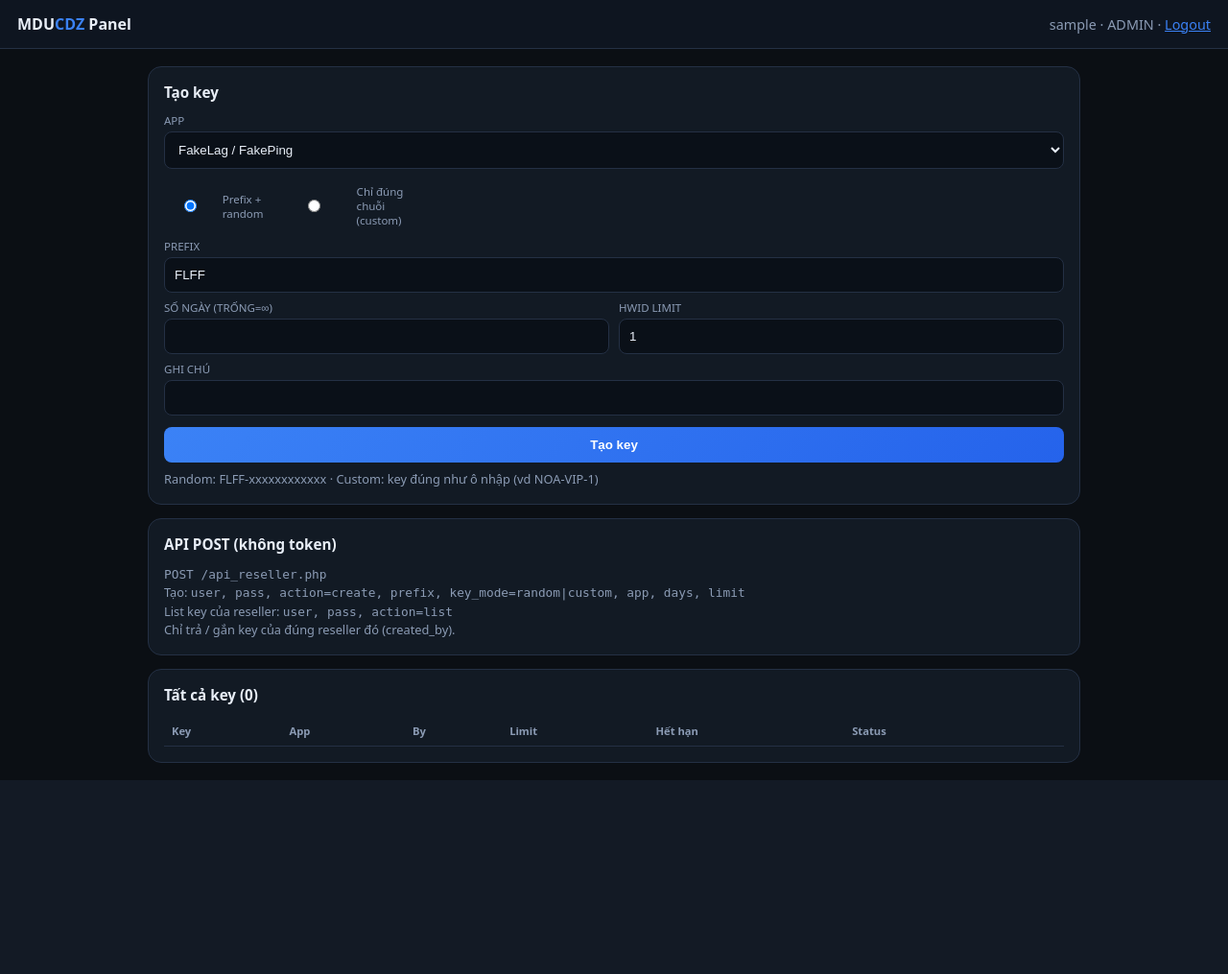
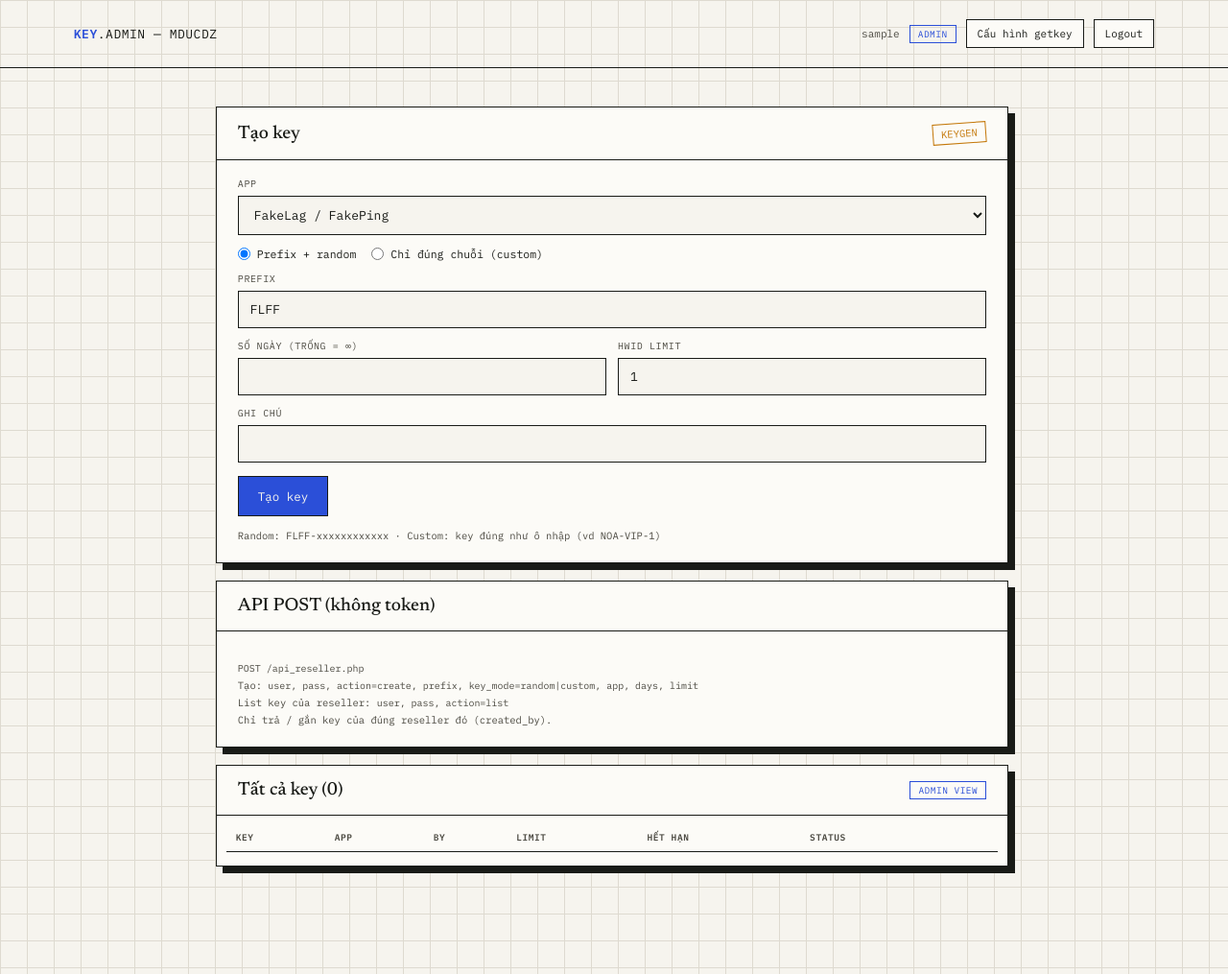
Before and after one commit to duc180478-afk/server-check-key, a PHP site: page /admin/index.php in a window 1280 px wide. Shown: the whole page at 96% size. Before the commit the page ends 813 px from the top, so only its background shows below. Run offline with PHP 8.4, Linux system fonts and the light colour scheme; the visitor is signed in with stand-in values (Sample User, id 1); lists and menus that the app fills with data are empty; some libraries are stand-ins or nearby versions.

Commit message:
Update index.php

```diff
--- a/admin/index.php
+++ b/admin/index.php
@@ -20,7 +20,6 @@ function fmtExp($s) {
     return $label . " (còn {$h}h{$m}m)";
 }
 
-
  $isReseller = adminIsReseller();
  $name = adminUsername();
  $msg = $_GET['msg'] ?? '';
@@ -37,75 +36,144 @@ $apps = defined('SYSTEM_APPS') ? SYSTEM_APPS : [
 <html lang="vi">
 <head>
 <meta charset="UTF-8">
-<meta name="viewport" content="width=device-width,initial-scale=1">
-<title>Key Panel</title>
+<meta name="viewport" content="width=device-width, initial-scale=1">
+<meta name="theme-color" content="#F6F4EE">
+<title>Key Panel — KEY.SYS</title>
+<link rel="preconnect" href="https://fonts.googleapis.com">
+<link rel="preconnect" href="https://fonts.gstatic.com" crossorigin>
+<link href="https://fonts.googleapis.com/css2?family=Newsreader:ital,wght@0,400;0,500;0,600&family=IBM+Plex+Mono:wght@400;500;600&display=swap" rel="stylesheet">
 <style>
-:root{--bg:#0b0f14;--p:#121a24;--line:#243044;--t:#e8eef7;--m:#8b9bb4;--a:#3b82f6;--ok:#34d399;--bad:#f87171}
-*{box-sizing:border-box;margin:0;padding:0}
-body{font-family:system-ui,sans-serif;background:var(--bg);color:var(--t)}
-.top{display:flex;justify-content:space-between;align-items:center;padding:14px 18px;border-bottom:1px solid var(--line);background:#0e1520;flex-wrap:wrap;gap:8px}
-.brand{font-weight:800}.brand span{color:var(--a)}
-.wrap{max-width:1000px;margin:0 auto;padding:18px 14px;display:grid;gap:14px}
-.card{background:var(--p);border:1px solid var(--line);border-radius:14px;padding:16px}
-h2{font-size:.95rem;margin-bottom:12px}
-label{display:block;font-size:.72rem;color:var(--m);margin:8px 0 4px;text-transform:uppercase}
-input,select{width:100%;padding:10px;border-radius:8px;border:1px solid var(--line);background:#0a1018;color:var(--t)}
-.row{display:grid;grid-template-columns:1fr 1fr;gap:10px}
-@media(max-width:640px){.row{grid-template-columns:1fr}}
-button{margin-top:12px;padding:11px 14px;border:0;border-radius:8px;background:linear-gradient(135deg,#3b82f6,#2563eb);color:#fff;font-weight:700;cursor:pointer;width:100%}
-.msg{padding:10px;background:#0f2a1d;color:var(--ok);border-radius:8px}
-.keys-out{background:#0a1018;border:1px dashed var(--a);border-radius:8px;padding:12px;font-family:monospace;word-break:break-all;margin-top:8px}
-table{width:100%;border-collapse:collapse;font-size:.82rem}
-th,td{padding:8px;border-bottom:1px solid var(--line);text-align:left}
-th{color:var(--m);font-size:.7rem}
-.mono{font-family:monospace;font-size:.78rem}
-.hint{font-size:.8rem;color:var(--m);line-height:1.5;margin-top:8px}
-.mode{display:flex;gap:12px;margin:8px 0;font-size:.9rem}
+:root{--paper:#F6F4EE;--card:#FCFBF7;--ink:#191B17;--ink-soft:#4C4A42;--grid:#DEDAD0;--accent:#2B4FD8;--accent-ink:#F6F4EE;--amber:#C4780A;--line:#191B17;color-scheme:light;}
+@media(prefers-color-scheme:dark){
+  :root{--paper:#15160F;--card:#1C1D15;--ink:#EDEAE0;--ink-soft:#A6A295;--grid:#2B2C22;--accent:#7D95F5;--accent-ink:#15160F;--amber:#E0A03E;--line:#EDEAE0;color-scheme:dark;}
+}
+*{box-sizing:border-box;}
+body{margin:0;background:var(--paper);color:var(--ink);font-family:"Newsreader",serif;
+  background-image:linear-gradient(var(--grid) 1px,transparent 1px),linear-gradient(90deg,var(--grid) 1px,transparent 1px);
+  background-size:28px 28px;}
+code{font-family:"IBM Plex Mono",monospace;font-size:.95em;}
+
+.bar{display:flex;align-items:center;justify-content:space-between;gap:14px;padding:20px 6vw;border-bottom:1.3px solid var(--line);flex-wrap:wrap;position:relative;}
+.wm{font-family:"IBM Plex Mono",monospace;font-size:13px;letter-spacing:.04em;}
+.wm b{color:var(--accent);}
+.bar-right{display:flex;align-items:center;gap:10px;flex-wrap:wrap;}
+.who{font-family:"IBM Plex Mono",monospace;font-size:11px;color:var(--ink-soft);}
+.pill{font-family:"IBM Plex Mono",monospace;font-size:9.5px;border:1px solid var(--accent);color:var(--accent);padding:2px 8px;letter-spacing:.05em;}
+.pill.reseller{border-color:var(--amber);color:var(--amber);}
+.tbtn{font-family:"IBM Plex Mono",monospace;font-size:11px;color:var(--ink);text-decoration:none;border:1.3px solid var(--line);background:var(--card);padding:7px 11px;transition:border-color .18s,color .18s,transform .12s;}
+.tbtn:hover{border-color:var(--accent);color:var(--accent);}
+.tbtn:active{transform:translate(1px,1px);}
+
+.wrap{max-width:980px;margin:0 auto;padding:24px 6vw 110px;}
+
+.card{position:relative;z-index:1;background:var(--card);border:1.3px solid var(--line);box-shadow:7px 7px 0 var(--line);margin-top:18px;transform:translate(-2px,-2px);transition:transform .18s ease,box-shadow .18s ease;}
+.card:hover{transform:translate(0,0);box-shadow:4px 4px 0 var(--line);}
+.card::before{content:"";position:absolute;inset:0;z-index:2;pointer-events:none;
+  background-image:linear-gradient(110deg,transparent 47%,color-mix(in srgb,var(--accent) 16%,transparent) 49%,rgba(255,255,255,.35) 51%,transparent 53%);
+  background-size:400% 100%;background-repeat:no-repeat;background-position:100% 0;opacity:0;}
+.card:hover::before{opacity:1;animation:cardGlint .9s ease-out both;}
+@keyframes cardGlint{from{background-position:100% 0;opacity:1;}to{background-position:0% 0;opacity:0;}}
+.chead{position:relative;z-index:1;display:flex;justify-content:space-between;align-items:center;gap:10px;padding:16px 22px;border-bottom:1.3px solid var(--line);flex-wrap:wrap;}
+.chead h2{font-size:19px;font-weight:500;margin:0;}
+.cbody{position:relative;z-index:1;padding:18px 22px;}
+.badge{font-family:"IBM Plex Mono",monospace;font-size:10.5px;border:1px solid var(--amber);color:var(--amber);padding:3px 8px;transform:rotate(-4deg);}
+
+.f{display:flex;flex-direction:column;gap:6px;margin-bottom:12px;min-width:0;}
+label{font-family:"IBM Plex Mono",monospace;font-size:10px;color:var(--ink-soft);text-transform:uppercase;letter-spacing:.06em;}
+input,select{width:100%;border:1.3px solid var(--line);background:var(--paper);color:var(--ink);padding:10px 12px;font-family:"IBM Plex Mono",monospace;font-size:13px;}
+input:focus,select:focus{outline:2px solid var(--accent);outline-offset:1px;}
+input[type=radio]{width:auto;padding:0;margin:0;}
+.row{display:grid;grid-template-columns:1fr 1fr;gap:12px;}
+@media(max-width:640px){.row{grid-template-columns:1fr;}}
+.mode{display:flex;gap:16px;margin:2px 0 12px;flex-wrap:wrap;}
+.mode-o{display:flex;gap:7px;align-items:center;font-family:"IBM Plex Mono",monospace;font-size:11.5px;cursor:pointer;text-transform:none;letter-spacing:0;color:var(--ink);}
+
+.btn{border:1.3px solid var(--line);background:var(--accent);color:var(--accent-ink);padding:12px 20px;font-family:"IBM Plex Mono",monospace;font-size:12.5px;cursor:pointer;transition:transform .12s,letter-spacing .2s,filter .2s;}
+.btn:hover{letter-spacing:.05em;filter:brightness(1.06);}
+.btn:active{transform:translate(2px,2px);}
+.btn.full{width:100%;}
+.btn.ghost{background:var(--paper);color:var(--ink);}
+.btn.ghost:hover{border-color:var(--accent);color:var(--accent);}
+.btn.warn{background:var(--paper);color:var(--amber);border-color:var(--amber);}
+.btn.sm{padding:5px 10px;font-size:10.5px;letter-spacing:0;}
+.btnrow{display:flex;gap:10px;margin-top:14px;flex-wrap:wrap;}
+
+.flash{border:1.3px solid var(--accent);color:var(--accent);padding:10px 14px;font-family:"IBM Plex Mono",monospace;font-size:11.5px;margin-top:16px;background:var(--card);box-shadow:4px 4px 0 var(--line);}
+.keys-out{border:1.3px dashed var(--accent);padding:14px;font-family:"IBM Plex Mono",monospace;font-size:12.5px;word-break:break-all;background:var(--paper);white-space:pre-wrap;}
+.hint{font-family:"IBM Plex Mono",monospace;font-size:10.5px;color:var(--ink-soft);line-height:1.7;margin:12px 0 0;}
+
+.tbl-wrap{overflow:auto;}
+table{width:100%;border-collapse:collapse;font-family:"IBM Plex Mono",monospace;font-size:11.5px;}
+th{text-align:left;color:var(--ink-soft);font-size:9.5px;text-transform:uppercase;letter-spacing:.06em;padding:8px 10px;border-bottom:1.3px solid var(--line);}
+td{padding:9px 10px;border-bottom:1px solid var(--grid);white-space:nowrap;}
+tr:hover td{background:color-mix(in srgb,var(--grid) 45%,transparent);}
+.st{display:inline-block;font-size:9.5px;border:1px solid;padding:1px 7px;}
+.st.active{border-color:var(--accent);color:var(--accent);}
+.st.expired{border-color:var(--amber);color:var(--amber);}
+.st.disabled,.st.revoked{border-color:var(--ink-soft);color:var(--ink-soft);}
+
+@media(max-width:560px){
+  .bar{padding:14px 20px;}
+  .wrap{padding:18px 17px 90px;}
+  .chead,.cbody{padding-left:16px;padding-right:16px;}
+}
 </style>
 </head>
 <body>
-<header class="top">
-  <div class="brand">MDU<span>CDZ</span> Panel</div>
-  <div style="color:var(--m);font-size:.9rem"><?= htmlspecialchars($name) ?> · <?= $isReseller?'RESELLER':'ADMIN' ?> · <a href="logout.php" style="color:var(--a)">Logout</a></div>
+<header class="bar">
+  <span class="wm"><b>KEY</b>.ADMIN — MDUCDZ</span>
+  <div class="bar-right">
+    <span class="who"><?= htmlspecialchars($name) ?></span>
+    <span class="pill <?= $isReseller?'reseller':'' ?>"><?= $isReseller?'RESELLER':'ADMIN' ?></span>
+    <?php if (!$isReseller): ?><a class="tbtn" href="config.php">Cấu hình getkey</a><?php endif; ?>
+    <a class="tbtn" href="logout.php">Logout</a>
+  </div>
 </header>
+
 <div class="wrap">
-<?php if ($msg): ?><div class="msg"><?= htmlspecialchars($msg) ?></div><?php endif; ?>
+<?php if ($msg): ?><div class="flash"><?= htmlspecialchars($msg) ?></div><?php endif; ?>
 <?php if ($flash): ?>
-<div class="card"><h2>Key vừa tạo</h2>
+<div class="card">
+  <div class="chead"><h2>Key vừa tạo</h2><span class="badge">MỚI</span></div>
+  <div class="cbody">
     <div class="keys-out" id="fk"><?php foreach($flash as $k) echo htmlspecialchars($k)."\n"; ?></div>
-<button type="button" onclick="navigator.clipboard.writeText(document.getElementById('fk').innerText)">Copy</button>
+    <div class="btnrow"><button class="btn ghost sm" type="button" onclick="navigator.clipboard.writeText(document.getElementById('fk').innerText)">Copy</button></div>
+  </div>
 </div>
 <?php endif; ?>
 
 <div class="card">
-<h2>Tạo key</h2>
+  <div class="chead"><h2>Tạo key</h2><span class="badge">KEYGEN</span></div>
+  <div class="cbody">
     <form method="post" action="actions.php">
       <?= csrfField() ?>
       <input type="hidden" name="action" value="create_single">
-<label>App</label>
+      <div class="f"><label>App</label>
         <select name="app">
         <?php foreach ($apps as $k=>$a): ?>
           <option value="<?= htmlspecialchars($k) ?>"><?= htmlspecialchars($a['label']??$k) ?></option>
         <?php endforeach; ?>
         </select>
+      </div>
       <div class="mode">
-  <label style="text-transform:none;display:flex;gap:6px;align-items:center"><input type="radio" name="key_mode" value="random" checked onchange="m()"> Prefix + random</label>
-  <label style="text-transform:none;display:flex;gap:6px;align-items:center"><input type="radio" name="key_mode" value="custom" onchange="m()"> Chỉ đúng chuỗi (custom)</label>
+        <label class="mode-o"><input type="radio" name="key_mode" value="random" checked onchange="m()"> Prefix + random</label>
+        <label class="mode-o"><input type="radio" name="key_mode" value="custom" onchange="m()"> Chỉ đúng chuỗi (custom)</label>
       </div>
-<label id="pl">Prefix</label>
-<input name="prefix" id="pi" value="FLFF" required>
+      <div class="f"><label id="pl">Prefix</label><input name="prefix" id="pi" value="FLFF" required></div>
       <div class="row">
-<div><label>Số ngày (trống=∞)</label><input type="number" name="days" min="1"></div>
-<div><label>HWID limit</label><input type="number" name="hwid_limit" value="1" min="1" max="9999"></div>
+        <div class="f"><label>Số ngày (trống = ∞)</label><input type="number" name="days" min="1"></div>
+        <div class="f"><label>HWID limit</label><input type="number" name="hwid_limit" value="1" min="1" max="9999"></div>
       </div>
-<label>Ghi chú</label><input name="note">
-<button type="submit">Tạo key</button>
+      <div class="f"><label>Ghi chú</label><input name="note"></div>
+      <div class="btnrow"><button class="btn" type="submit">Tạo key</button></div>
     </form>
     <p class="hint" id="hint">Random: FLFF-xxxxxxxxxxxx · Custom: key đúng như ô nhập (vd NOA-VIP-1)</p>
   </div>
+</div>
 
 <div class="card">
-<h2>API POST (không token)</h2>
+  <div class="chead"><h2>API POST (không token)</h2></div>
+  <div class="cbody">
     <p class="hint">
       <code>POST /api_reseller.php</code><br>
       Tạo: <code>user, pass, action=create, prefix, key_mode=random|custom, app, days, limit</code><br>
@@ -113,25 +181,26 @@ List key của reseller: <code>user, pass, action=list</code><br>
       Chỉ trả / gắn key của đúng reseller đó (created_by).
     </p>
   </div>
+</div>
 
 <div class="card">
-<h2><?= $isReseller ? 'Key của bạn' : 'Tất cả key' ?> (<?= count($keys) ?>)</h2>
-<div style="overflow:auto">
+  <div class="chead"><h2><?= $isReseller ? 'Key của bạn' : 'Tất cả key' ?> (<?= count($keys) ?>)</h2>
+    <span class="pill <?= $isReseller?'reseller':'' ?>"><?= $isReseller?'RESELLER VIEW':'ADMIN VIEW' ?></span></div>
+  <div class="cbody tbl-wrap" style="padding:8px 10px 14px;">
     <table>
-<tr><th>Key</th><th>App</th><th>By</th><th>Limit</th><th>Hết hạn</th><th>Status</th>
-<th></th></tr>
+      <tr><th>Key</th><th>App</th><th>By</th><th>Limit</th><th>Hết hạn</th><th>Status</th><th></th></tr>
       <?php foreach ($keys as $r): ?>
       <tr>
-<td class="mono"><?= htmlspecialchars($r['key']) ?></td>
+        <td><?= htmlspecialchars($r['key']) ?></td>
         <td><?= htmlspecialchars($r['app']??'') ?></td>
         <td><?= htmlspecialchars($r['created_by']??'') ?></td>
         <td><?= (int)($r['hwid_limit']??1) ?></td>
         <td><?= fmtExp($r['expires_at'] ?? null) ?></td>
-<td><?= htmlspecialchars($r['status']??'') ?></td>
+        <td><span class="st <?= htmlspecialchars($r['status']??'') ?>"><?= htmlspecialchars($r['status']??'') ?></span></td>
         <td>
           <form method="post" action="actions.php" style="display:inline" onsubmit="return confirm('Xóa key này?')">
             <?= csrfField() ?><input type="hidden" name="action" value="delete"><input type="hidden" name="id" value="<?= (int)$r['id'] ?>">
-<button type="submit" style="width:auto;padding:4px 8px;background:#7f1d1d">Xóa</button>
+            <button class="btn warn sm" type="submit">Xóa</button>
           </form>
         </td>
       </tr>
@@ -140,6 +209,7 @@ Chỉ trả / gắn key của đúng reseller đó (created_by).
   </div>
 </div>
 </div>
+
 <script>
 function m(){
   const c=document.querySelector('[name=key_mode]:checked').value==='custom';
```
Lines whose indentation alone changed are shown as unchanged.
